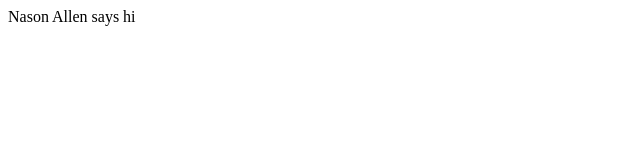
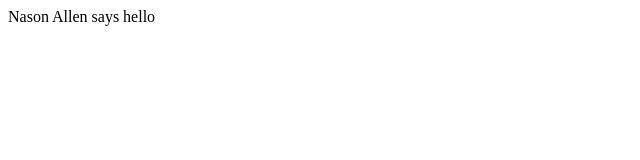
Before and after one commit to dsuberi/CIS335PrayerApp, a plain HTML site: page Exercise/index.html in a window 1280 px wide. Shown: the full height of the page, 0-640 px from the left. Drawn offline with Linux system fonts and the light colour scheme.

Commit message:
Update index.html

```diff
--- a/Exercise/index.html
+++ b/Exercise/index.html
@@ -6,11 +6,11 @@
 	</HEAD>
 	<BODY>
 		<!--Team Member #1 Add some content below-->
-			Nason Allen says hi
+
 		<!--Team Member #2 Add some content below-->
 
 		<!--Team Member #3 Add some content below-->
-
+			Nason Allen says hello
 		<!--Team Member #4 Add some content below-->
 
 		<!--Team Member #5 Add some content below-->
```
